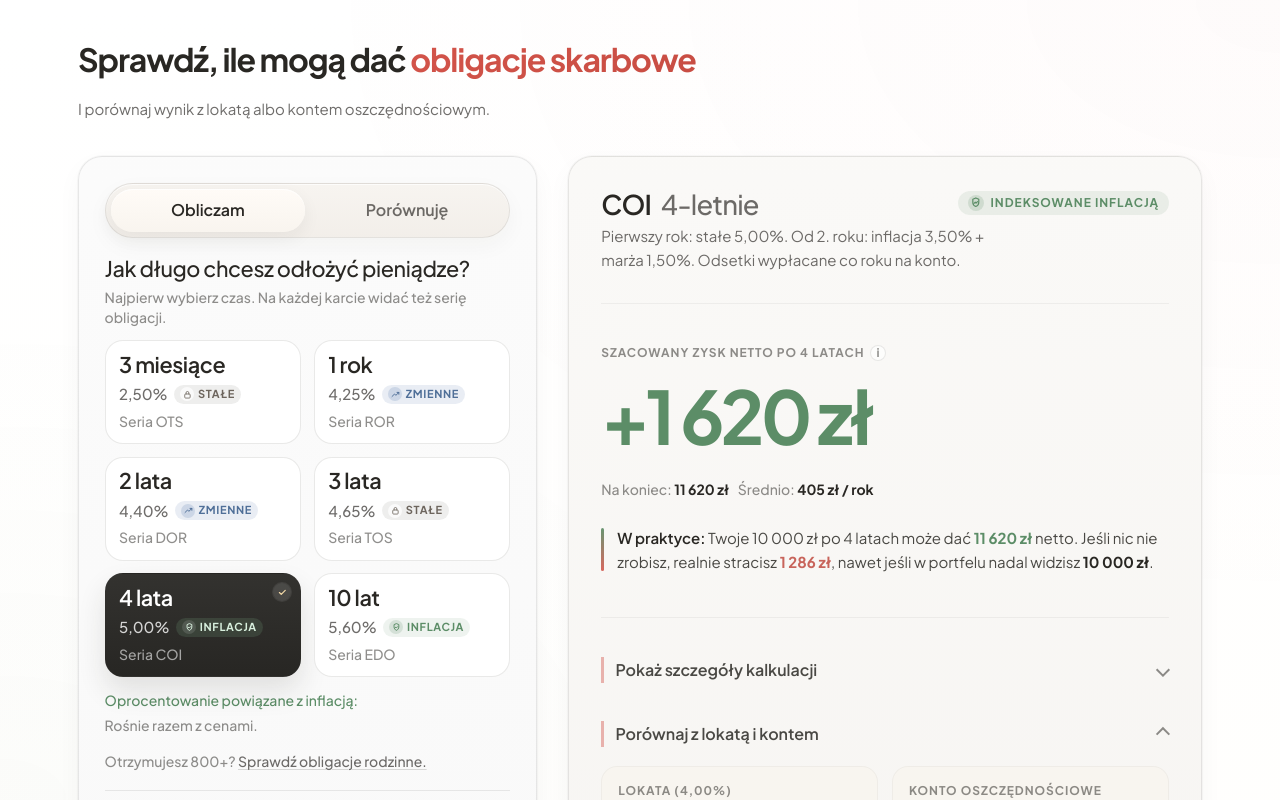
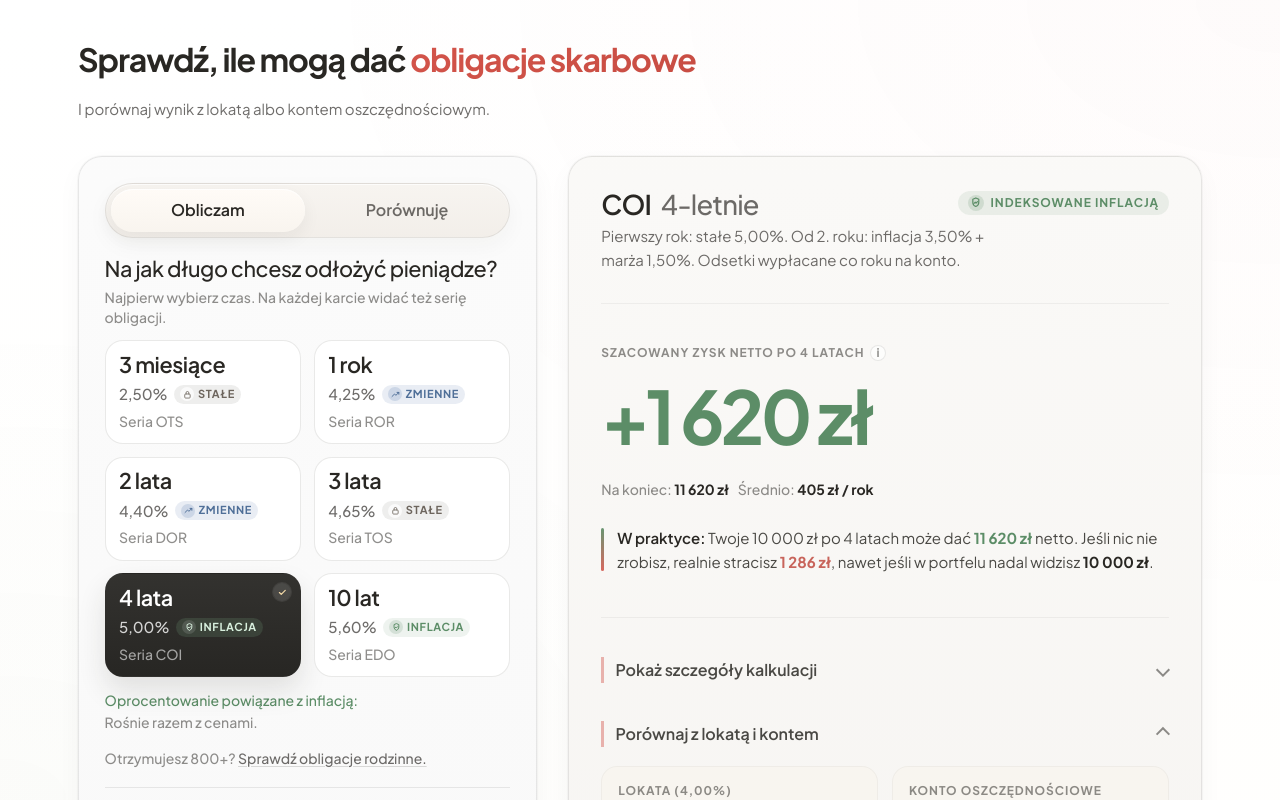
Before and after one commit to Arplay01/obligacja-kalkulator-fbo, a Next.js app: page /kalkulator in a window 1280 px wide. Shown: the top 800 px of the page. Built offline with nearby package versions, Linux system fonts and the light colour scheme.

Commit message:
Szybka aktualizacja projektu: 2026-03-31 10:56

```diff
--- a/src/features/calculator/components/calculator-input-panel.tsx
+++ b/src/features/calculator/components/calculator-input-panel.tsx
@@ -218,7 +218,7 @@ export function CalculatorInputPanel({
         aria-label="Wybierz czas oszczędzania"
       >
         <div className="panel-heading">
-          <h2 className="input-title">Jak długo chcesz odłożyć pieniądze?</h2>
+          <h2 className="input-title">Na jak długo chcesz odłożyć pieniądze?</h2>
           <p className="helper-text panel-heading__helper--desktop-only">
             Najpierw wybierz czas. Na każdej karcie widać też serię obligacji.
           </p>
--- a/src/features/calculator/styles/calculator.css
+++ b/src/features/calculator/styles/calculator.css
@@ -675,12 +675,11 @@
 }
 
 .calculator-route .bond-grid__helper {
-  display: inline-flex;
-  align-items: baseline;
-  gap: 0.28rem;
-  flex-wrap: wrap;
-  width: fit-content;
-  max-width: 100%;
+  display: flex;
+  flex-direction: column;
+  align-items: flex-start;
+  gap: 0.08rem;
+  width: 100%;
   margin: 0;
 }
 
```
Also changed, not shown: .codex/memory/session-state.json, 2 other files (tests, documents, lock files or other folders).
